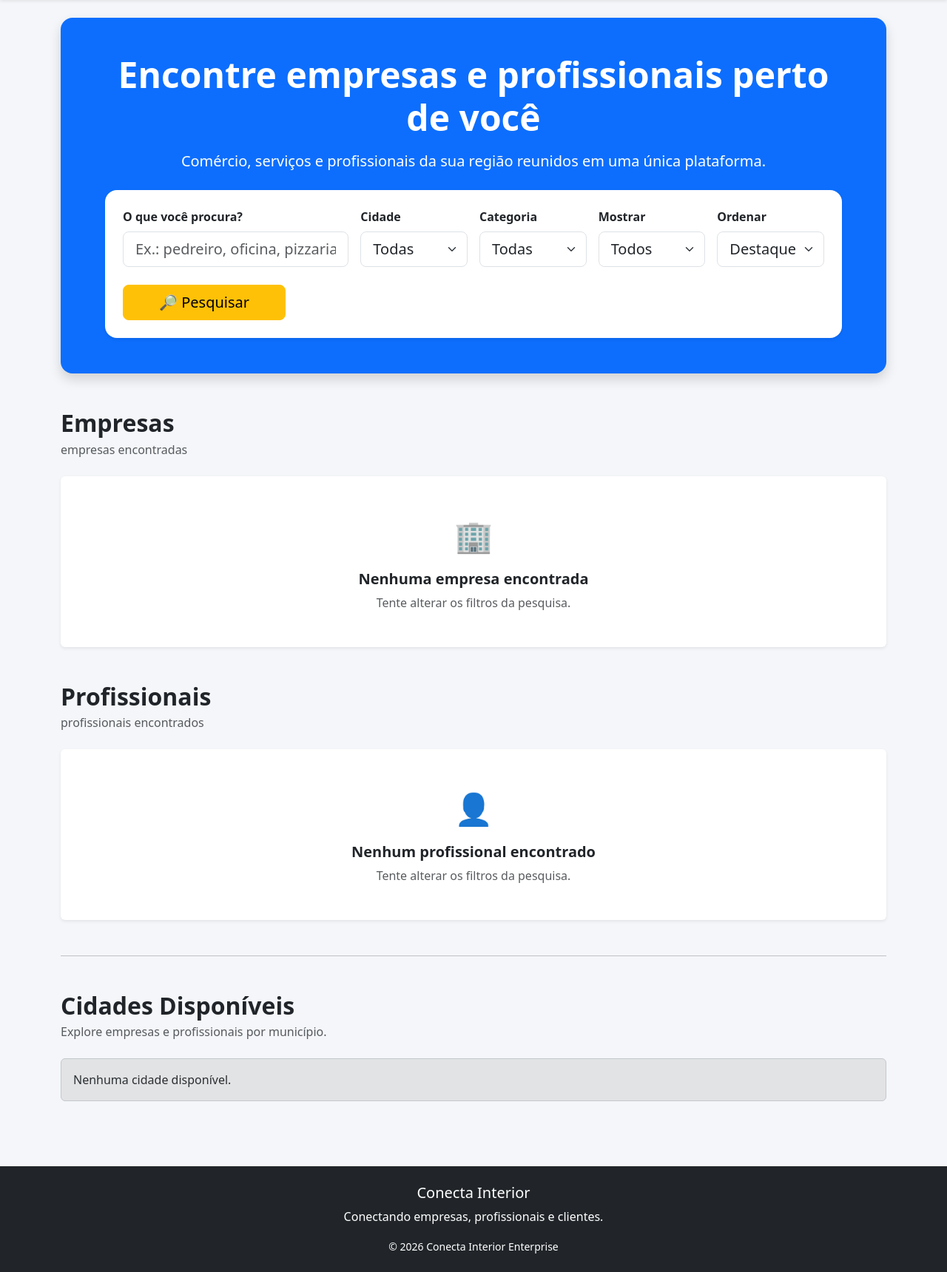
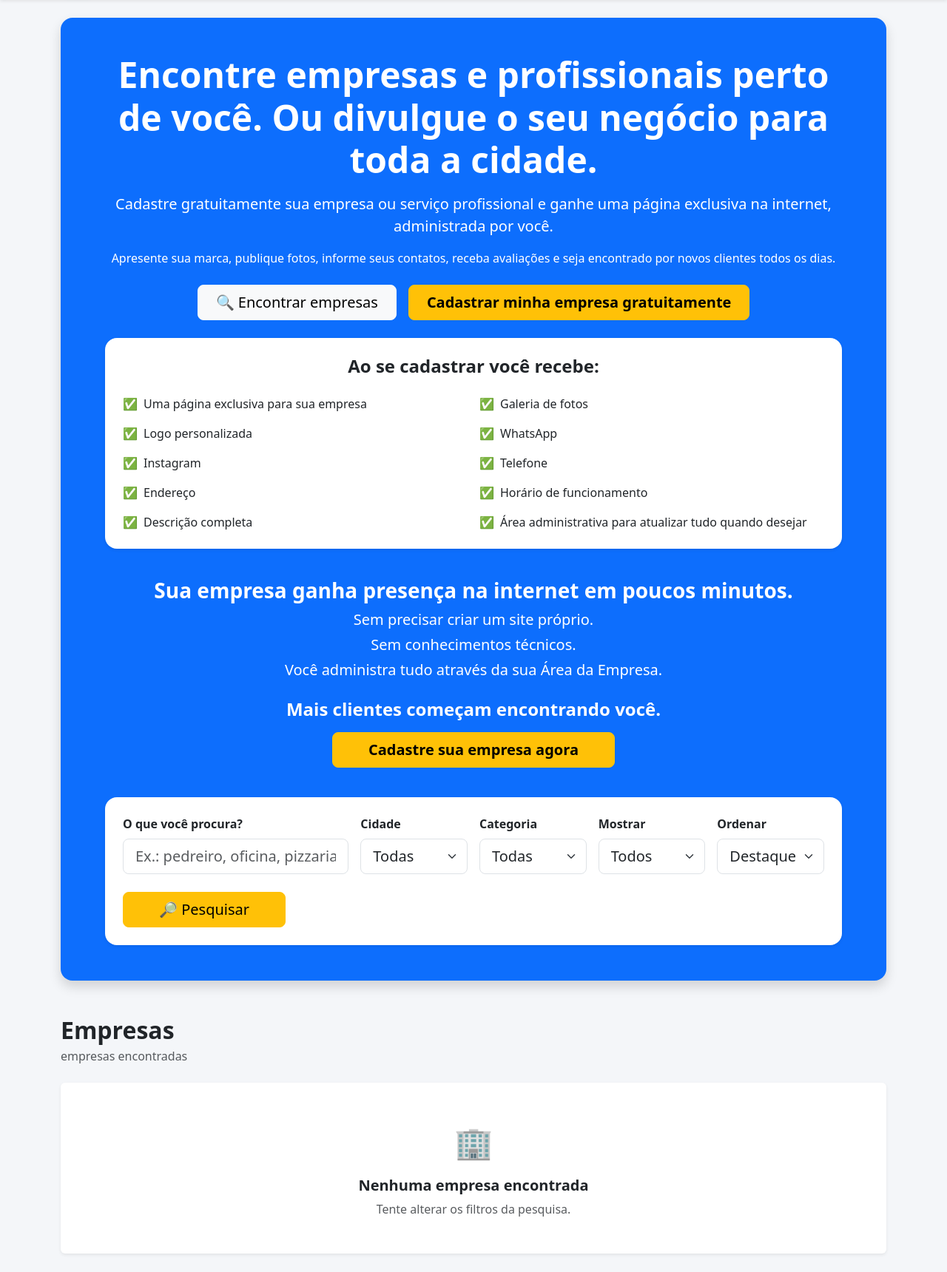
Before and after one commit to spab1967/conecta-interior-enterprise, a Django app: template templates/core/home.html in a window 1280 px wide. Shown: the part 72-1792 px from the top of the page at 74% size. Run offline with Django 5.2, Linux system fonts and the light colour scheme; the template is opened without the code that fills it, so the values that code supplies are empty.

Commit message:
Atualiza chamada comercial da página inicial

```diff
--- a/templates/includes/hero.html
+++ b/templates/includes/hero.html
@@ -5,17 +5,36 @@
         <div class="text-center mb-4">
 
             <h1 class="display-5 fw-bold">
-                Encontre empresas e profissionais perto de você
+                Encontre empresas e profissionais perto de você. Ou divulgue o seu negócio para toda a cidade.
             </h1>
 
-            <p class="lead mt-3 mb-0">
-                Comércio, serviços e profissionais da sua região
-                reunidos em uma única plataforma.
+            <p class="lead mt-3">
+                Cadastre gratuitamente sua empresa ou serviço profissional e ganhe uma página exclusiva na internet, administrada por você.
             </p>
+
+            <p class="mb-4">
+                Apresente sua marca, publique fotos, informe seus contatos, receba avaliações e seja encontrado por novos clientes todos os dias.
+            </p>
+
+            <div class="d-flex flex-wrap justify-content-center gap-3">
+                <a
+                    href="#pesquisa"
+                    class="btn btn-light btn-lg px-4"
+                >
+                    🔍 Encontrar empresas
+                </a>
+
+                <a
+                    href="{% url 'cadastros:anuncie' %}"
+                    class="btn btn-warning btn-lg px-4 fw-semibold"
+                >
+                    Cadastrar minha empresa gratuitamente
+                </a>
+            </div>
 
             <button
                 type="button"
-                class="btn btn-light btn-lg mt-4 js-install-app"
+                class="btn btn-outline-light btn-lg mt-3 js-install-app"
                 hidden
             >
                 📲 Instalar aplicativo
@@ -24,7 +43,123 @@
         </div>
 
 
+        <div class="bg-white text-dark rounded-4 p-4 mb-4 shadow-sm">
+
+            <h2 class="h4 fw-bold text-center mb-4">
+                Ao se cadastrar você recebe:
+            </h2>
+
+            <div class="row g-3">
+
+                <div class="col-md-6">
+                    <div class="d-flex gap-2">
+                        <span>✅</span>
+                        <span>Uma página exclusiva para sua empresa</span>
+                    </div>
+                </div>
+
+                <div class="col-md-6">
+                    <div class="d-flex gap-2">
+                        <span>✅</span>
+                        <span>Galeria de fotos</span>
+                    </div>
+                </div>
+
+                <div class="col-md-6">
+                    <div class="d-flex gap-2">
+                        <span>✅</span>
+                        <span>Logo personalizada</span>
+                    </div>
+                </div>
+
+                <div class="col-md-6">
+                    <div class="d-flex gap-2">
+                        <span>✅</span>
+                        <span>WhatsApp</span>
+                    </div>
+                </div>
+
+                <div class="col-md-6">
+                    <div class="d-flex gap-2">
+                        <span>✅</span>
+                        <span>Instagram</span>
+                    </div>
+                </div>
+
+                <div class="col-md-6">
+                    <div class="d-flex gap-2">
+                        <span>✅</span>
+                        <span>Telefone</span>
+                    </div>
+                </div>
+
+                <div class="col-md-6">
+                    <div class="d-flex gap-2">
+                        <span>✅</span>
+                        <span>Endereço</span>
+                    </div>
+                </div>
+
+                <div class="col-md-6">
+                    <div class="d-flex gap-2">
+                        <span>✅</span>
+                        <span>Horário de funcionamento</span>
+                    </div>
+                </div>
+
+                <div class="col-md-6">
+                    <div class="d-flex gap-2">
+                        <span>✅</span>
+                        <span>Descrição completa</span>
+                    </div>
+                </div>
+
+                <div class="col-md-6">
+                    <div class="d-flex gap-2">
+                        <span>✅</span>
+                        <span>Área administrativa para atualizar tudo quando desejar</span>
+                    </div>
+                </div>
+
+            </div>
+
+        </div>
+
+
+        <div class="text-center py-3 mb-4">
+
+            <h2 class="h3 fw-bold">
+                Sua empresa ganha presença na internet em poucos minutos.
+            </h2>
+
+            <p class="lead mb-1">
+                Sem precisar criar um site próprio.
+            </p>
+
+            <p class="lead mb-1">
+                Sem conhecimentos técnicos.
+            </p>
+
+            <p class="lead mb-4">
+                Você administra tudo através da sua Área da Empresa.
+            </p>
+
+            <h3 class="h4 fw-bold mb-3">
+                Mais clientes começam encontrando você.
+            </h3>
+
+            <a
+                href="{% url 'cadastros:anuncie' %}"
+                class="btn btn-warning btn-lg px-5 fw-semibold"
+            >
+                Cadastre sua empresa agora
+            </a>
+
+        </div>
+
+
         <form
+            id="pesquisa"
             method="get"
             action="{% url 'core:home' %}"
             class="bg-white rounded-4 p-3 p-lg-4 shadow-sm"
```
